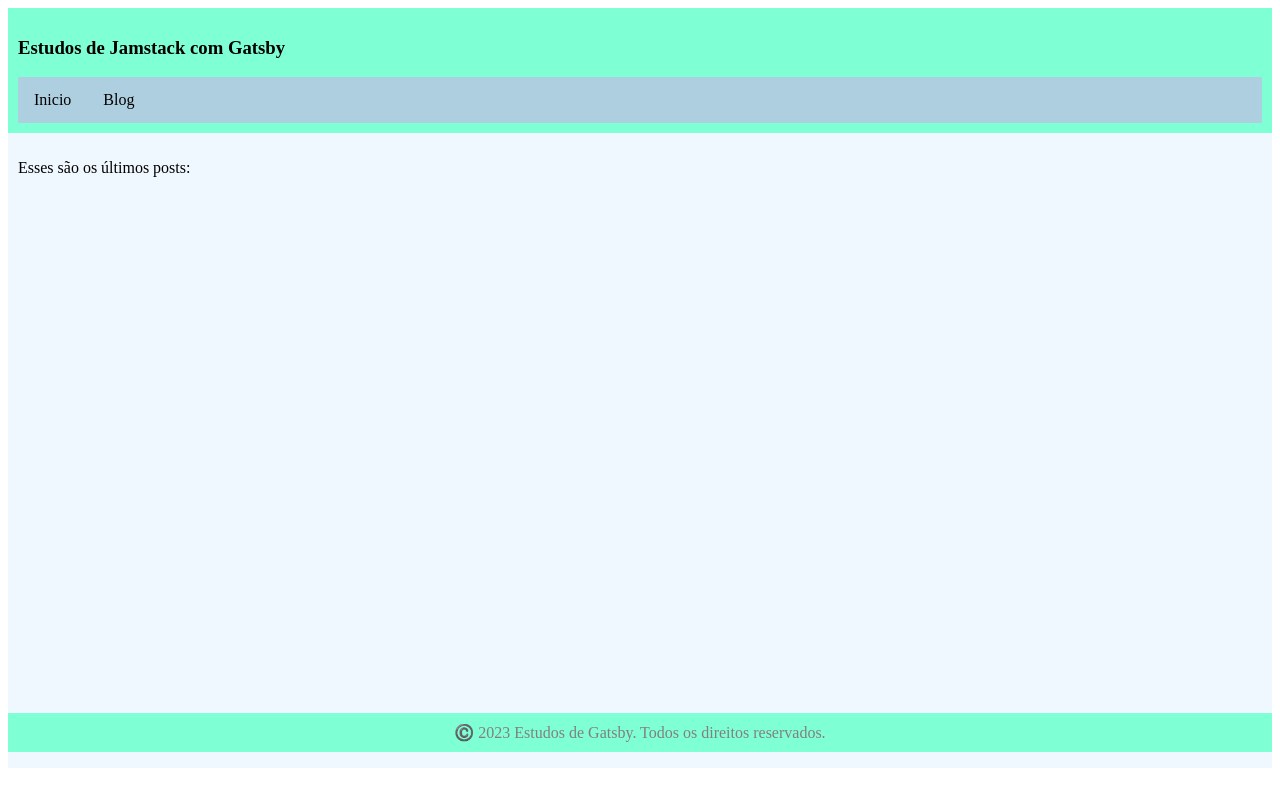
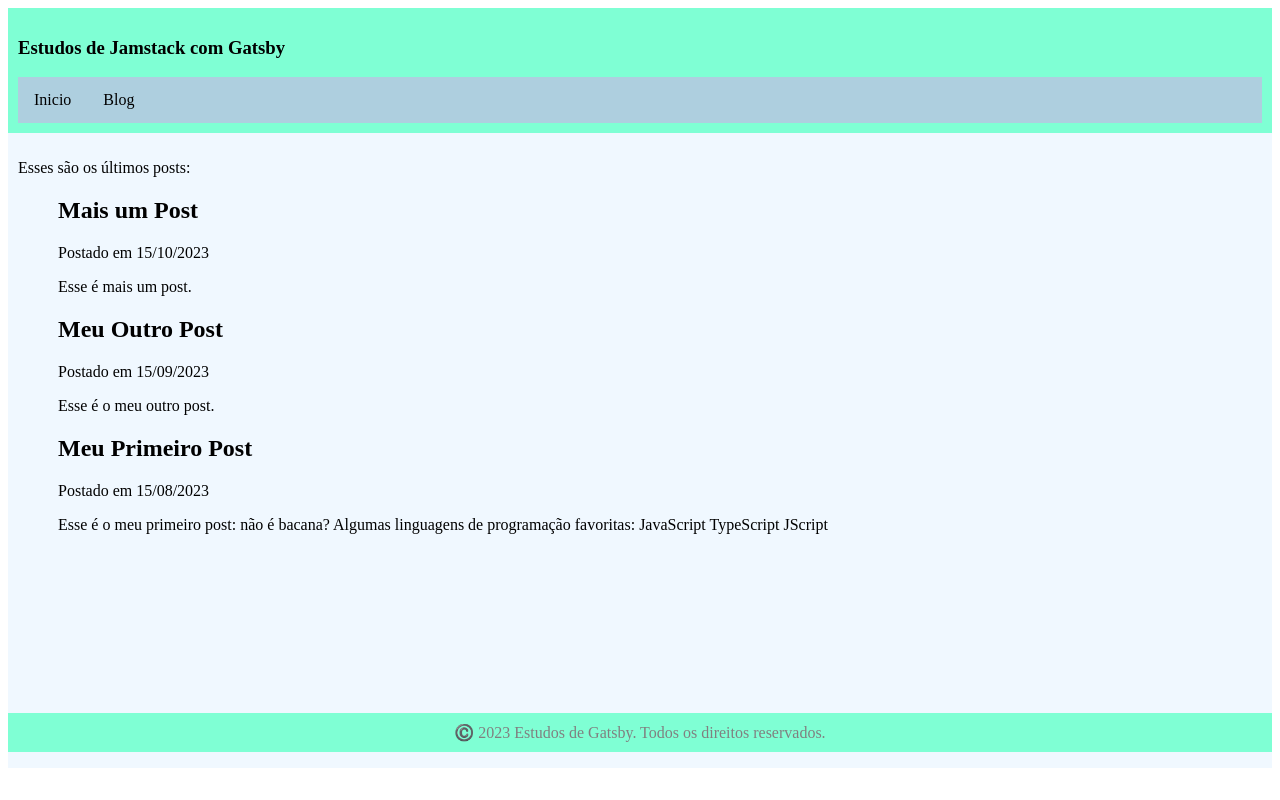
Before and after one commit to AndrePalmeiro99/Jamstack_007-estudos, a Gatsby site: page /blog in a window 1280 px wide. Built offline with nearby package versions, Linux system fonts and the light colour scheme; Gatsby itself is replaced by a stand-in of ours.

Commit message:
Processando arquivos

```diff
--- /dev/null
+++ b/blog/esse-novo-post.mdx
@@ -0,0 +1,7 @@
+---
+title: "Meu Outro Post"
+date: "2023-09-15"
+slug: "meu-outro-post"
+---
+
+Esse é o meu outro post.
--- /dev/null
+++ b/blog/meu-primeiro-post.mdx
@@ -0,0 +1,13 @@
+---
+title: "Meu Primeiro Post"
+date: "2023-08-15"
+slug: "meu-primeiro-post"
+---
+
+Esse é o meu primeiro post: não é *bacana*?
+
+Algumas linguagens de programação **favoritas**:
+
+* JavaScript
+* TypeScript
+* JScript
--- /dev/null
+++ b/blog/sim-mais-um-post.mdx
@@ -0,0 +1,7 @@
+---
+title: "Mais um Post"
+date: "2023-10-15"
+slug: "mais-um-post"
+---
+
+Esse é mais um post.
--- a/gatsby-config.js
+++ b/gatsby-config.js
@@ -2,5 +2,14 @@ module.exports = {
   siteMetadata: {
     title: `Estudos de Jamstack com Gatsby`,
   },
-  plugins: [],
+  plugins: [
+    {
+      resolve: "gatsby-source-filesystem",
+      options: {
+        name: `blog`,
+        path: `${__dirname}/blog`,
+      }
+    },
+    "gatsby-plugin-mdx",
+  ],
 }
--- a/package.json
+++ b/package.json
@@ -15,7 +15,10 @@
     "clean": "gatsby clean"
   },
   "dependencies": {
+    "@mdx-js/react": "^2.3.0",
     "gatsby": "^5.12.4",
+    "gatsby-plugin-mdx": "^5.12.3",
+    "gatsby-source-filesystem": "^5.12.1",
     "react": "^18.2.0",
     "react-dom": "^18.2.0"
   }
--- a/src/pages/blog.js
+++ b/src/pages/blog.js
@@ -1,10 +1,37 @@
 import * as React from "react"
+import { useStaticQuery, graphql } from "gatsby"
 import Layout from "../components/layout"
 
 const BlogPage = () => {
-    return(
+
+    const data = useStaticQuery(graphql`
+    query {
+        allMdx(sort: {frontmatter: {date: DESC}}) {
+          nodes {
+            frontmatter {
+              date(formatString: "DD/MM/YYYY")
+              title
+            }
+            id
+            excerpt
+          }
+        }
+      }
+    `)
+    return (
         <Layout>
             <p>Esses são os últimos posts:</p>
+            <ul>
+                {
+                    data.allMdx.nodes.map((node) => (
+                        <article key={node.id}>
+                            <h2>{node.frontmatter.title}</h2>
+                            <p>Postado em {node.frontmatter.date}</p>
+                            <p>{node.excerpt}</p>
+                        </article>
+                    ))
+                }
+            </ul>
         </Layout>
     )
 }
```
Also changed, not shown: 1 other file.
